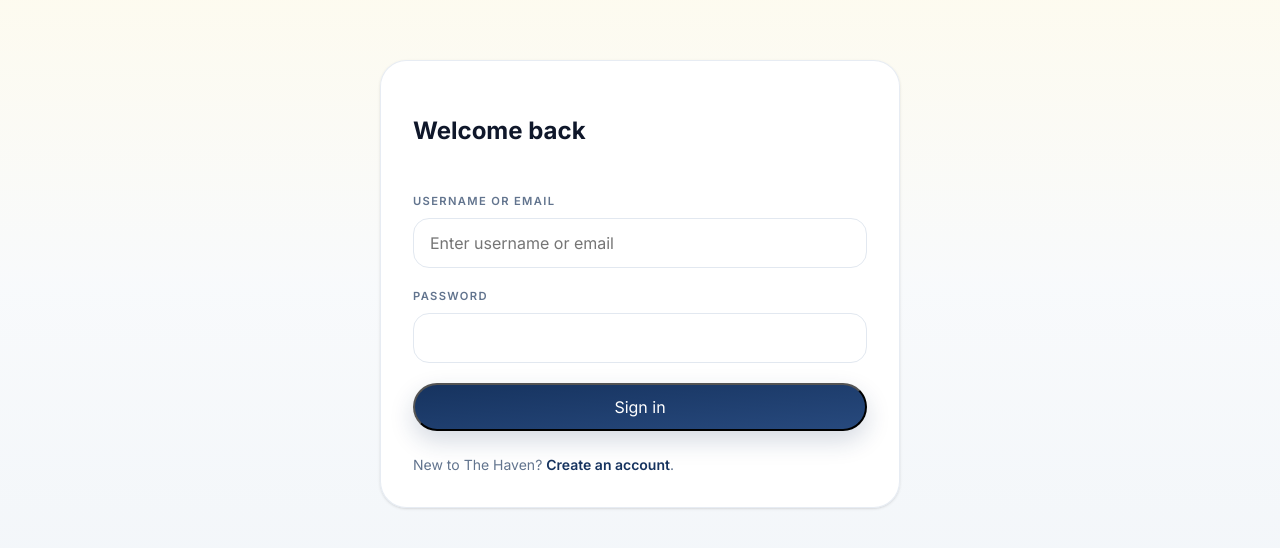
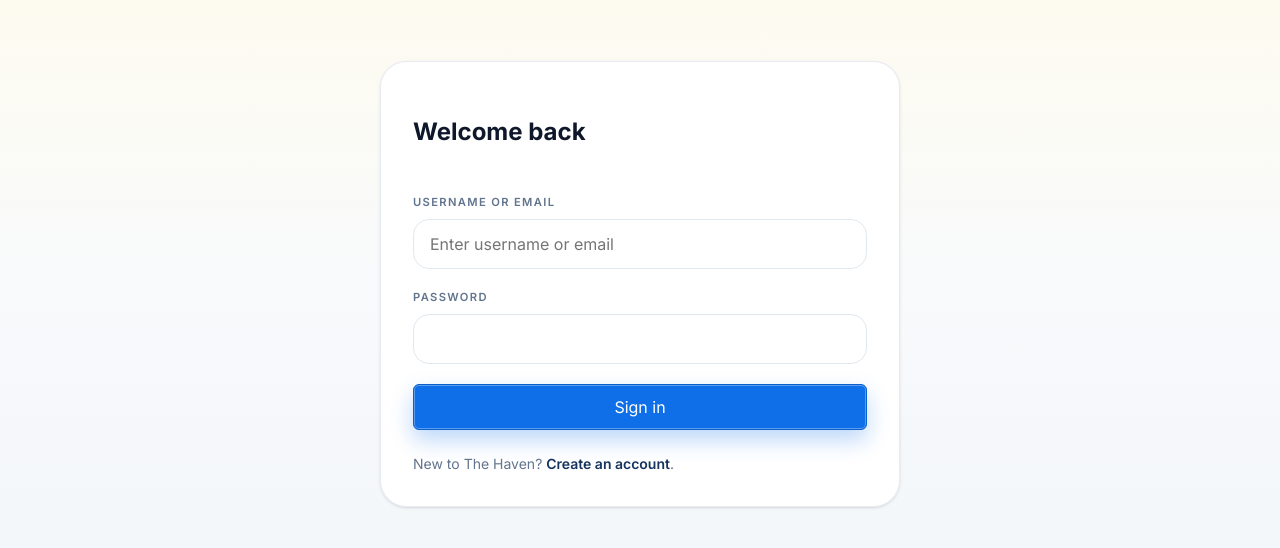
Before and after one commit to juixnaholdings/the-haven-platform, a Next.js app in the folder frontend-next/: page /login in a window 1280 px wide. Shown: the part 116-664 px from the top of the page. Built offline with nearby package versions, Linux system fonts and the light colour scheme; no server answers.

Commit message:
feat(frontend-next): standardize blue button styling across dashboard and shared ui

```diff
--- a/frontend-next/src/app/(dashboard)/dashboard/page.tsx
+++ b/frontend-next/src/app/(dashboard)/dashboard/page.tsx
@@ -206,7 +206,7 @@ export default function DashboardPage() {
         <div className="flex items-end gap-5">
           <div className="flex-col">
             <button
-              className="relative rounded px-5 py-2.5 overflow-hidden group hover:bg-gradient-to-r hover:from-green-500 hover:to-green-400 text-white hover:ring-2 hover:ring-offset-2 hover:ring-green-400 transition-all ease-out duration-300"
+              className="button button-secondary relative overflow-hidden group border-0 px-5"
               onClick={() => setIsCreateEventModalOpen(true)}
               type="button"
             >
@@ -216,7 +216,7 @@ export default function DashboardPage() {
           </div>
           <div className="flex-col">
             <button
-              className="relative rounded px-5 py-2.5 overflow-hidden group bg-green-500 hover:bg-gradient-to-r hover:from-green-500 hover:to-green-400 text-white hover:ring-2 hover:ring-offset-2 hover:ring-green-400 transition-all ease-out duration-300"
+              className="button button-primary relative overflow-hidden group border-0 px-5"
               onClick={() => setIsRecordAttendanceModalOpen(true)}
               type="button"
             >
@@ -384,7 +384,7 @@ export default function DashboardPage() {
         <article className="metric-card w-full h-full">
           <div className="flex h-full min-h-0 flex-col gap-4">
             <div className="flex items-start justify-between gap-3">
-              <h3>Recent Transactions</h3>
+          <h3>Recent Transactions</h3>
               <span className="text-xs font-medium text-slate-500">Ledger snapshot</span>
             </div>
 
--- a/frontend-next/src/app/globals.css
+++ b/frontend-next/src/app/globals.css
@@ -172,7 +172,7 @@ a {
   }
 
   .button {
-    @apply inline-flex items-center justify-center gap-2 rounded-full px-4 py-2.5 font-semibold transition duration-150;
+    @apply inline-flex min-h-11 items-center justify-center gap-2 rounded-md border border-transparent px-5 py-2.5 text-sm font-semibold leading-5 transition duration-150;
   }
 
   .button:hover {
@@ -180,7 +180,7 @@ a {
   }
 
   .button:focus-visible {
-    @apply outline-none ring-2 ring-[#16335f]/25 ring-offset-2 ring-offset-white;
+    @apply outline-none ring-2 ring-[#0f6fe8]/35 ring-offset-2 ring-offset-white;
   }
 
   .button:disabled {
@@ -188,19 +188,19 @@ a {
   }
 
   .button-primary {
-    @apply bg-gradient-to-br from-[#16335f] to-[#27497d] text-white shadow-[0_10px_24px_rgba(22,51,95,0.18)] hover:from-[#102748] hover:to-[#1e3f6e];
+    @apply border-[#0b5fcb] bg-[#0f6fe8] text-white shadow-[0_10px_22px_rgba(15,111,232,0.28),inset_0_0_0_1px_rgba(255,255,255,0.32)] hover:border-[#0a57b9] hover:bg-[#0c63d1];
   }
 
   .button-secondary {
-    @apply border border-slate-200 bg-white text-slate-700 hover:border-slate-300 hover:bg-slate-50;
+    @apply border-[#2e81e5] bg-[#2f88ef] text-white shadow-[0_8px_18px_rgba(31,123,240,0.2)] hover:border-[#2874d0] hover:bg-[#2679dd];
   }
 
   .button-ghost {
-    @apply border border-slate-200/80 bg-slate-50 text-slate-700 hover:bg-slate-100;
+    @apply border-[#89baf6] bg-[#eaf3ff] text-[#0f5fc5] hover:border-[#64a4ef] hover:bg-[#dbeafe];
   }
 
   .button-compact {
-    @apply px-3 py-1.5 text-sm leading-5;
+    @apply min-h-8 px-3 py-1.5 text-sm leading-5;
   }
 
   .button-block {
```
